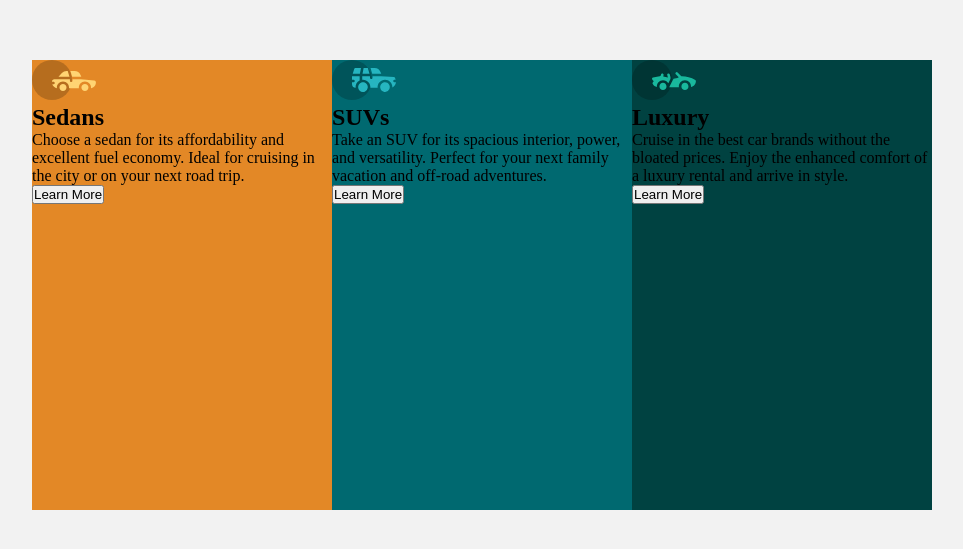
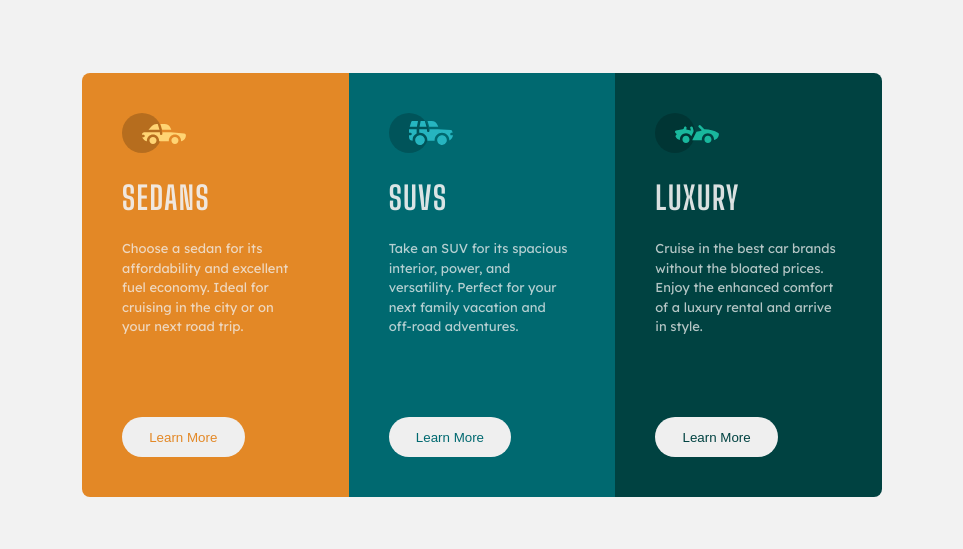
Before and after one commit to geekSamarth/column-preview-card-component, a plain HTML site: page index.html in a window 1280 px wide. Shown: the part 115-664 px from the top of the page, without its empty margins (158-1121 px from the left). Drawn offline with Linux system fonts and the light colour scheme.

Commit message:
styles added

```diff
--- a/index.html
+++ b/index.html
@@ -17,19 +17,19 @@
 </head>
 <body>
     <main class="wrapper">
-      <article class="first-card">
+      <article class="card first-card">
         <img src="./images/icon-sedans.svg" alt="">
         <h1>Sedans</h1>
         <p>Choose a sedan for its affordability and excellent fuel economy. Ideal for cruising in the city or on your next road trip.</p>
         <button>Learn More</button>
       </article>
-      <article class="second-card">
+      <article class="card second-card">
         <img src="./images/icon-suvs.svg" alt="">
         <h1> SUVs</h1>
         <p>Take an SUV for its spacious interior, power, and versatility. Perfect for your next family vacation and off-road adventures.</p>
         <button>Learn More</button>
       </article>
-      <article class="third-card">
+      <article class=" card third-card">
         <img src="./images/icon-luxury.svg" alt="">
         <h1>Luxury</h1>
         <p>Cruise in the best car brands without the bloated prices. Enjoy the enhanced comfort of a luxury rental and arrive in style.</p>
--- a/style.css
+++ b/style.css
@@ -19,24 +19,55 @@ body{
     background-color: var(--very-light-gray);
 }
 .wrapper{
-    height: 450px;
-    width: 900px;
-    display: flex;
-    justify-content: center;
-    align-items: center;
+    width: 800px;
+    display: grid;
+    grid-template-columns: repeat(3,1fr);
 }
-.wrapper .first-card{
-    height: 100%;
-    width: 300px;
+.card{
+    padding:2.5rem;
+}
+.card h1{
+    font-size: 32px;
+    font-family: 'Big Shoulders Display', cursive;
+    font-weight: 700;
+    margin: 1.4rem 0;
+    text-transform: uppercase;
+    color: var(--very-light-gray);
+    letter-spacing: 1.5px;
+    opacity: 0.9;
+}
+.card p{
+    font-size: 13px;
+    font-family: 'Lexend Deca', sans-serif;
+    color: var(--very-light-gray);
+    opacity: 0.75;
+    line-height: 1.5;
+    margin: 0 0.2rem 5rem 0;
+}
+.card button{
+    padding: 0.8rem 1.7rem;
+    border-radius: 25px;
+    outline: none;
+    border: none;
+    cursor: pointer;
+}
+.first-card{
     background-color: var(--orange-color);
+    border-radius: 8px 0 0 8px;
 }
-.wrapper .second-card{
-    height: 100%;
-    width: 300px;
+.first-card button{
+    color: var(--orange-color);
+}
+.second-card button{
+    color: var(--dark-cyan);
+}
+.third-card button{
+    color: var(--very-dark-cyan);
+}
+.second-card{
     background-color: var(--dark-cyan);
 }
-.wrapper .third-card{
-    height: 100%;
-    width: 300px;
+.third-card{
     background-color: var(--very-dark-cyan);
+    border-radius: 0 8px 8px 0;
 }
```
